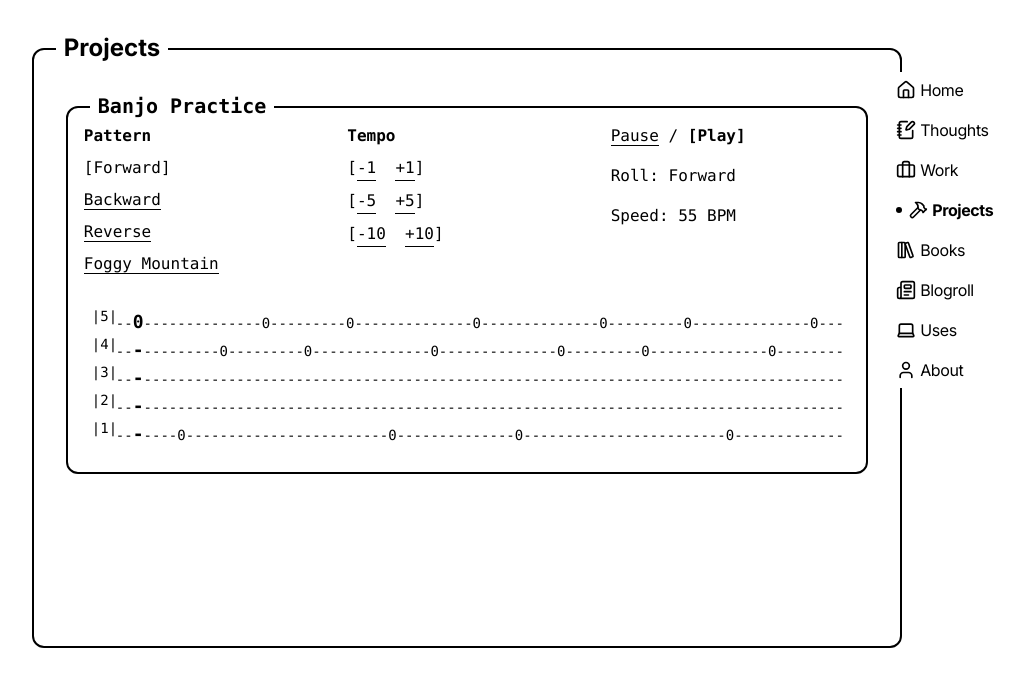
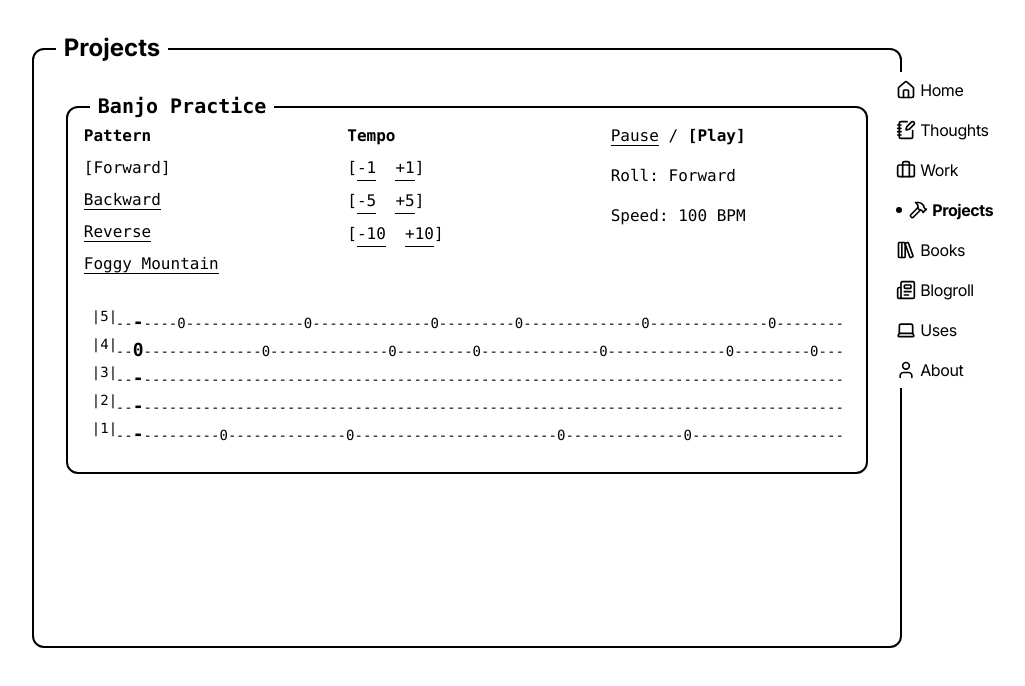
Before and after one commit to WillTwait/twait.dev, a Next.js app: page /projects/banjo in a window 1280 px wide. Shown: the top 686 px of the page, without its empty margins (173-1198 px from the left). Built offline with nearby package versions, Linux system fonts and the light colour scheme.

Commit message:
fix default speed

```diff
--- a/app/projects/banjo/page.tsx
+++ b/app/projects/banjo/page.tsx
@@ -9,7 +9,7 @@ import Frame from "app/components/frame";
 
 export default function BanjoPage() {
   const [currentRoll, setCurrentRoll] = useState<string>("forward");
-  const [bpm, setBpm] = useState<number>(55);
+  const [bpm, setBpm] = useState<number>(100);
   const [isPlaying, setIsPlaying] = useState<boolean>(true);
   const [activeNote, setActiveNote] = useState<boolean>(false);
 
```
